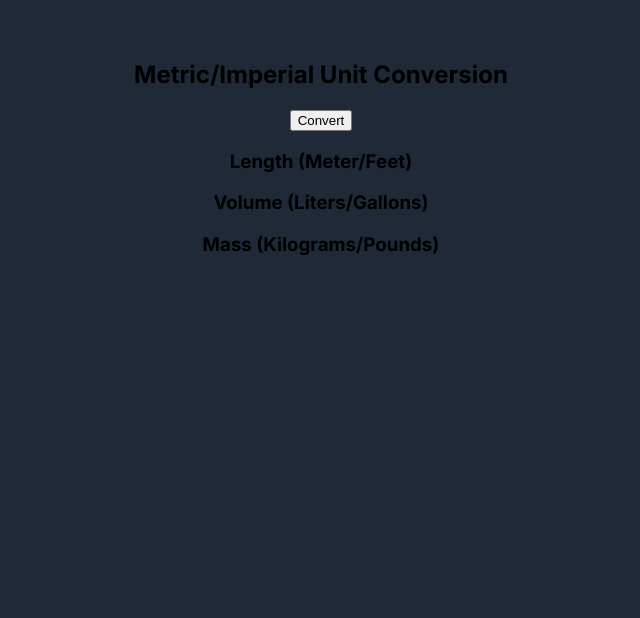
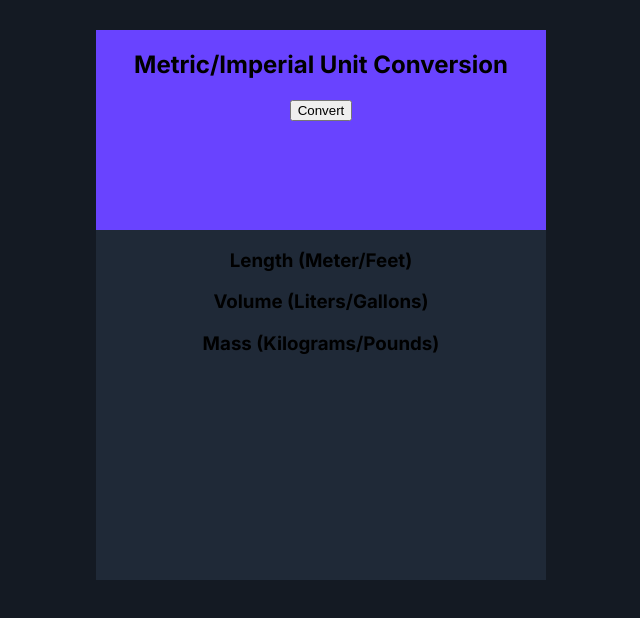
Before and after one commit to synnestorm/metric-conversion, a plain HTML site: page index.html in a window 1280 px wide. Shown: the whole page, without its empty margins (319-959 px from the left). Drawn offline with Linux system fonts and the light colour scheme.

Commit message:
styles for containers

```diff
--- a/styles.css
+++ b/styles.css
@@ -6,7 +6,6 @@
     --color-one: #FFFFFF;
     --color-two: #3D3D3D;
     --color-three: #CCC1FF;
-    --color-four: #
 }
 
 body {
@@ -15,7 +14,7 @@ body {
     font-family: "Inter", Verdana, Geneva, Tahoma, sans-serif;
     max-width: 1920px;
     overflow-x: hidden;
-    background-color: var(--container-two);
+    background-color: #141a23;
     text-align: center;
 }
 
@@ -25,5 +24,17 @@ section {
     flex-wrap: nowrap;
     justify-content: center;
     align-items: center;
-    margin-top: 40px;
+    margin-top: 30px;
 }
+
+.top-container {
+    background-color: var(--container-one);
+    width: 450px;
+    height: 200px;
+}
+
+.bottom-container {
+    background-color: var(--container-two);
+    width: 450px;
+    height: 350px;
+}
```
